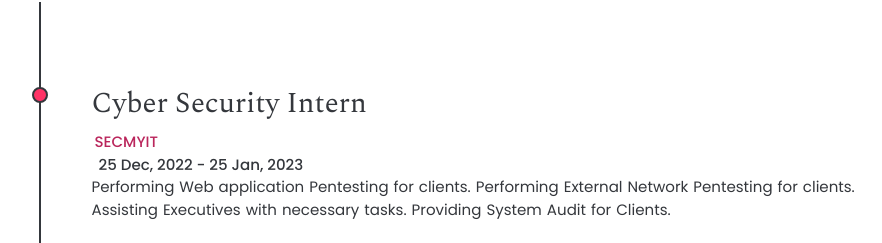
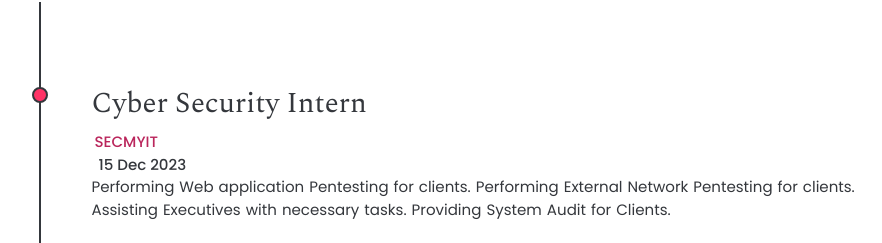
Before and after one commit to Evildevil499/portfolio_g2, a plain HTML site: page index.html in a window 1280 px wide. Shown: the part 1368-1611 px from the top of the page, without its empty margins (168-1050 px from the left). Drawn offline with nearby package versions, Linux system fonts and the light colour scheme; some icons are missing.

Commit message:
Update index.html
h

```diff
--- a/index.html
+++ b/index.html
@@ -133,7 +133,7 @@
                         >SECMYIT</a
                       >
                     </h4>
-                    <span><i class="ph-clock"></i> 25 Dec, 2022 - 25 Jan, 2023</span>
+                    <span><i class="ph-clock"></i> 15 Dec 2023 </span>
                     <p>
                    Performing Web application Pentesting for clients.
                    Performing External Network Pentesting for clients.
```
